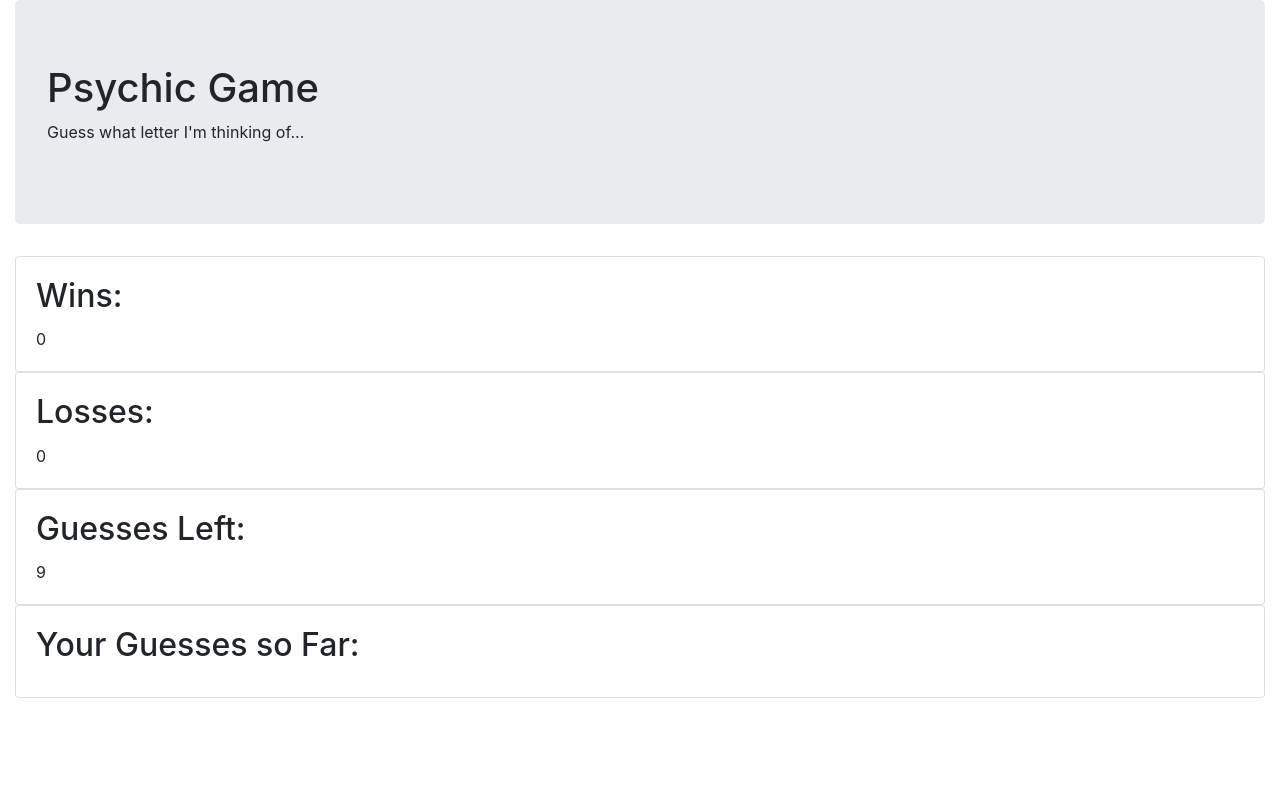
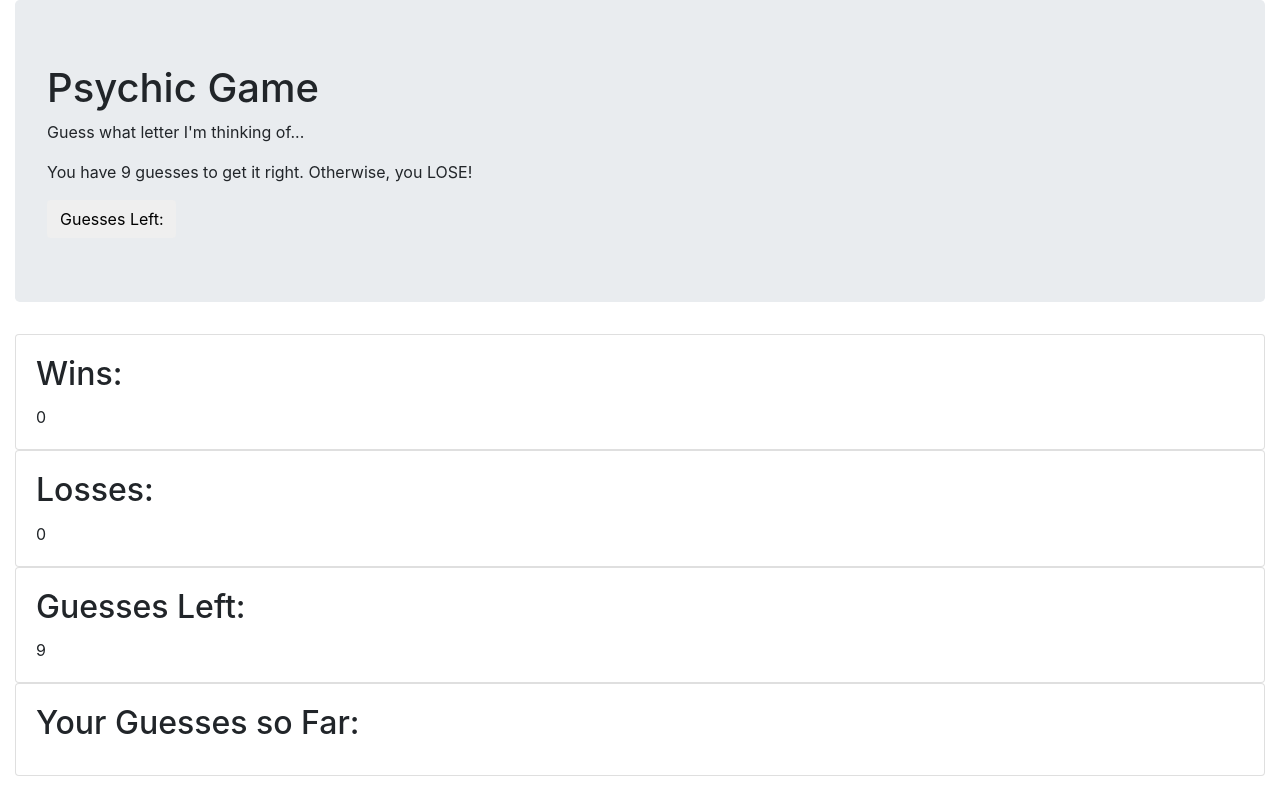
Before and after one commit to csherrod/Psychic-Game, a plain HTML site: page index.html in a window 1280 px wide. Drawn offline with nearby package versions, Linux system fonts and the light colour scheme.

Commit message:
testing small changes

```diff
--- a/index.html
+++ b/index.html
@@ -19,6 +19,8 @@
                 <div class="jumbotron">
                     <h1>Psychic Game</h1>
                     <p>Guess what letter I'm thinking of...</p>
+                    <p>You have 9 guesses to get it right. Otherwise, you LOSE!</p>
+                    <button type="button" class="btn">Guesses Left: <span id="guessesLeft"></span></button>
 
                 </div>
             </div>
```
